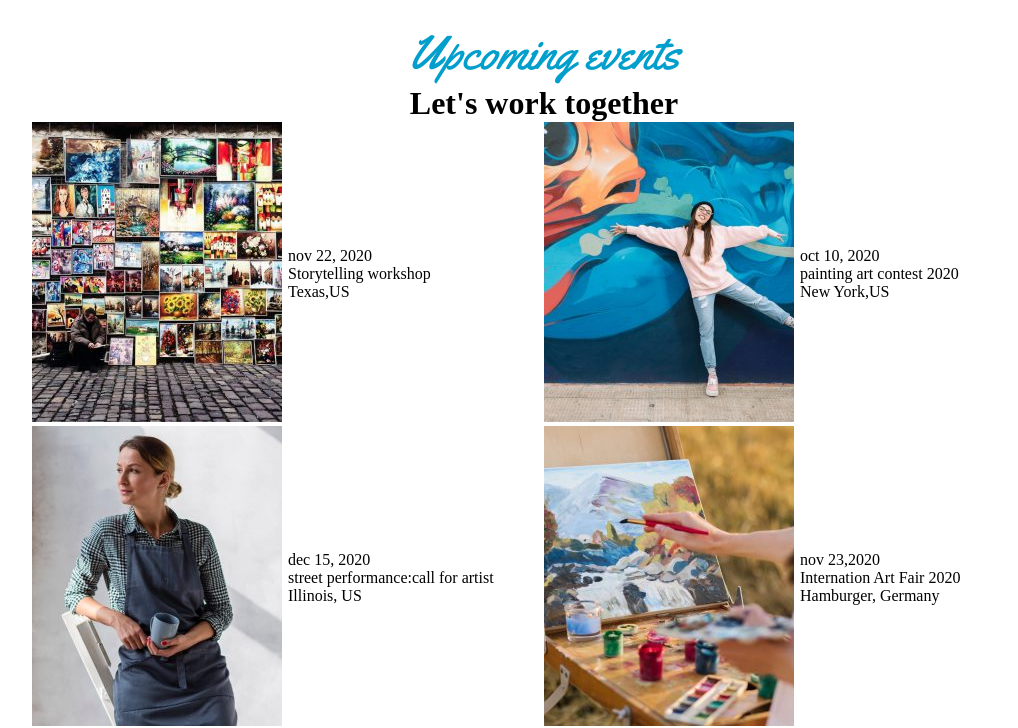
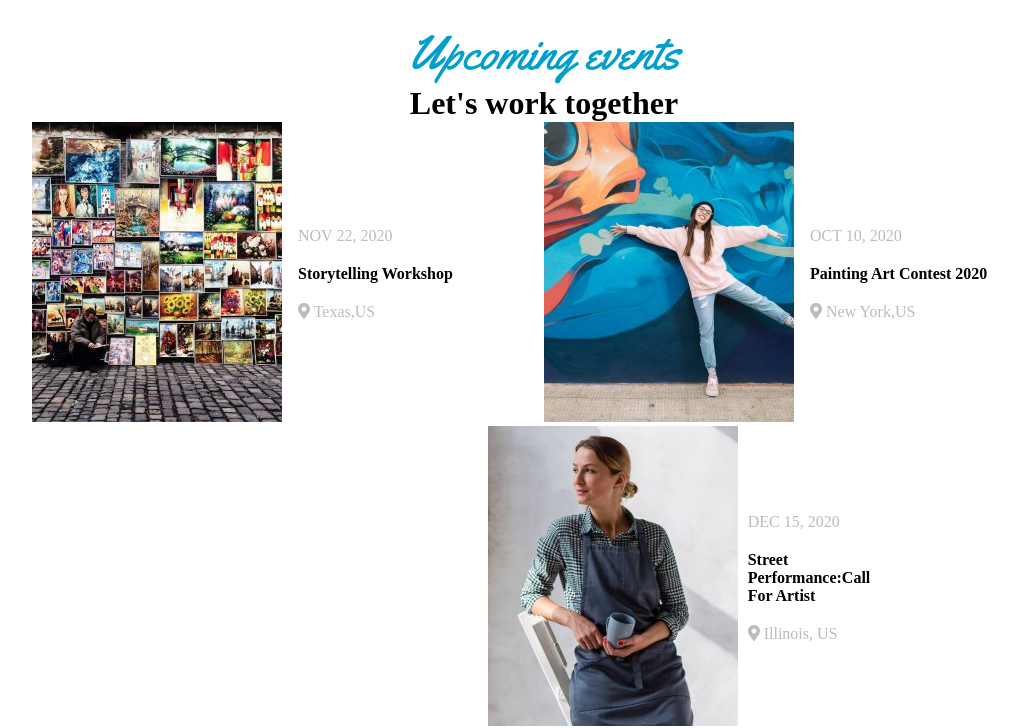
Before and after one commit to bizon-dot/proj-html-vuejs, a Vue app: page / in a window 1280 px wide. Shown: the part 2507-3235 px from the top of the page, without its empty margins (96-1114 px from the left). Built offline with nearby package versions, Linux system fonts and the light colour scheme.

Commit message:
Sezione eventi

```diff
--- a/src/components/Events.vue
+++ b/src/components/Events.vue
@@ -11,14 +11,15 @@
      <div class="container-cards">
         <ul class="cards">
           <li v-for="(event,index) in events" :key="index">
-            <div class="row">
+            <!-- <div v-bind:class="{ active: isActive }"></div> -->
+            <div class="row" :class="(index > 1) ? 'margin' : 'null' " >
               <div class="col img">
                    <img class="img-fluid mb-3" :src="require(`@/${event.path}`)" :alt="event.title">
               </div>
                <div class="col">
-                 <p> {{event.date}} </p>
-                 <p> {{event.title}} </p>
-                 <p> {{event.location}} </p>
+                 <p class="date"> {{event.date}} </p>
+                 <p class="title"> {{event.title}} </p>
+                 <p class="location"><i class="fas fa-map-marker-alt"></i> {{event.location}} </p>
               </div>
 
 
@@ -48,6 +49,8 @@ export default {
 
 <!-- Add "scoped" attribute to limit CSS to this component only -->
 <style scoped lang="scss">
+ @import "./style/general.scss";
+
 
 .container-cards{
   .cards{
@@ -69,7 +72,32 @@ export default {
 
   .col{
     flex:50%;
+    .date{
+      color:$silver;
+      text-transform: uppercase;
+      font-weight: 500;
+      padding:10px;
+    }
+    .title{
+      font-size:16px;
+      font-weight: bolder;
+      text-transform: capitalize;
+      padding:10px;
+    }
+
+    .location{
+      color:$silver;
+      text-transform: capitalize;
+      font-weight: 500;
+      padding: 10px;
+    }
   }
+
+
 }
 
+.margin{
+    margin-left: 280px;
+  }
+
 </style>
```
